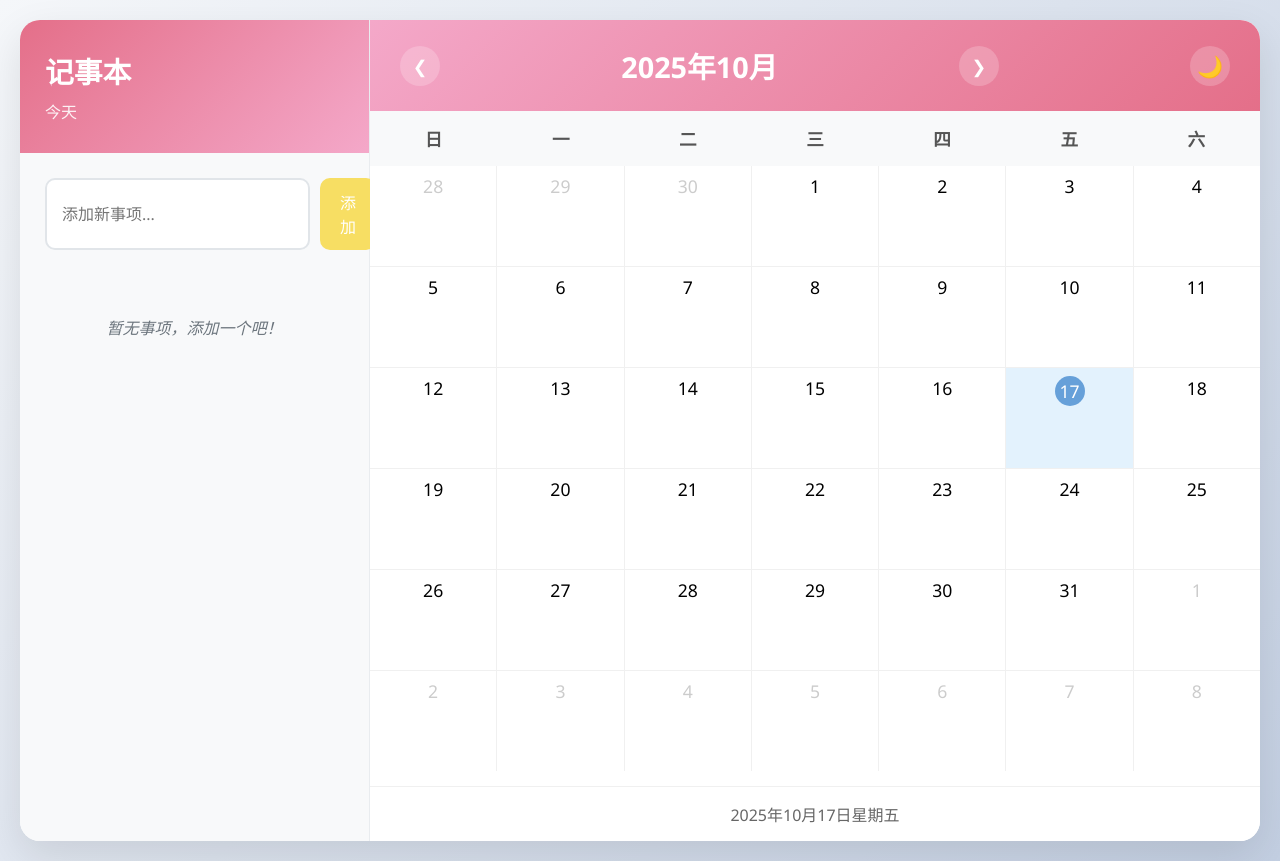
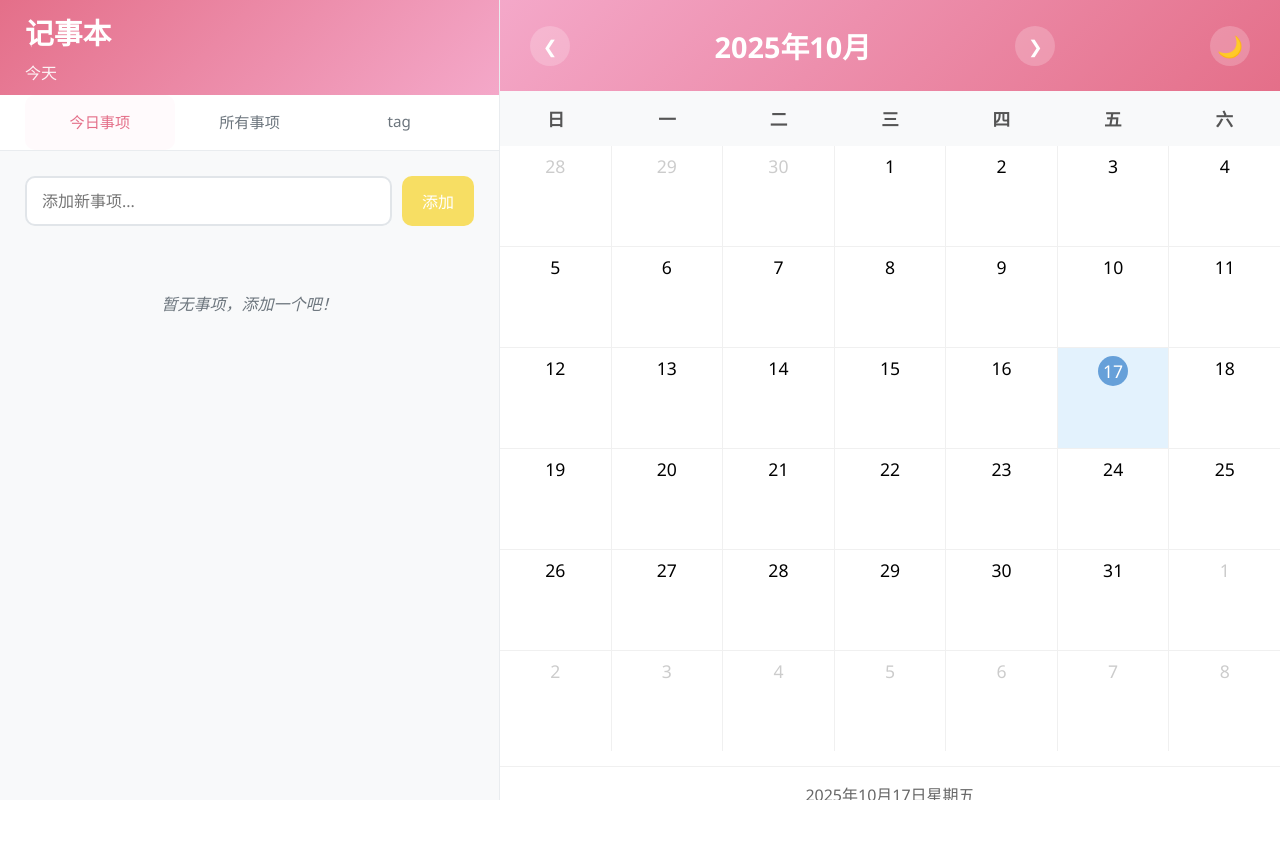
Before and after one commit to ghostZLY/heart-period-notes, a Vue app in the folder notes-vue/: page / in a window 1280 px wide. After the commit the page ends 800 px from the top, so only its background shows below. Built offline with nearby package versions, Linux system fonts and the light colour scheme.

Commit message:
更新样式：优化组件视觉效果

```diff
--- a/notes-vue/src/components/PeriodModal.vue
+++ b/notes-vue/src/components/PeriodModal.vue
@@ -39,6 +39,6 @@ export default {
 }
 
 .option[data-type="period"] {
-  border-left: 4px solid #f44336;
+/*  border-left: 4px solid #f44336;*/
 }
 </style>
--- a/notes-vue/src/components/TodoSidebar.vue
+++ b/notes-vue/src/components/TodoSidebar.vue
@@ -4,33 +4,47 @@
       <h2>记事本</h2>
       <div class="selected-date">{{ selectedDateDisplay }}</div>
     </div>
+
+    <!-- 新增的Tab栏 -->
+    <div class="tab-container">
+      <button class="tab-button"
+              :class="{ active: activeTab === 'today' }"
+              @click="activeTab = 'today'">
+        今日事项
+      </button>
+      <button class="tab-button"
+              :class="{ active: activeTab === 'all' }"
+              @click="activeTab = 'all'">
+        所有事项
+      </button>
+      <button class="tab-button"
+              :class="{ active: activeTab === 'completed' }"
+              @click="activeTab = 'completed'">
+        tag
+      </button>
+    </div>
+
     <div class="todo-content">
       <div class="todo-input-section">
-        <input
-          type="text"
+        <input type="text"
                v-model="newTodoText"
                @keyup.enter="addTodo"
-          placeholder="添加新事项..."
-        >
+               placeholder="添加新事项...">
         <button @click="addTodo">添加</button>
       </div>
       <div class="todo-list">
-        <div
-          v-for="todo in currentTodos"
+        <div v-for="todo in filteredTodos"
              :key="todo.id"
              class="todo-item"
-          :class="{ completed: todo.completed }"
-        >
-          <input
-            type="checkbox"
+             :class="{ completed: todo.completed }">
+          <input type="checkbox"
                  :checked="todo.completed"
-            @change="$emit('toggle-todo', todo.id)"
-          >
+                 @change="$emit('toggle-todo', todo.id)">
           <span class="todo-text">{{ todo.text }}</span>
           <button class="delete-todo" @click="$emit('delete-todo', todo.id)">×</button>
         </div>
-        <div v-if="currentTodos.length === 0" class="empty-state">
-          暂无事项，添加一个吧！
+        <div v-if="filteredTodos.length === 0" class="empty-state">
+          {{ emptyMessage }}
         </div>
       </div>
     </div>
@@ -49,6 +63,42 @@ export default {
     emits: ['add-todo', 'toggle-todo', 'delete-todo'],
     setup(props, { emit }) {
       const newTodoText = ref('')
+      const activeTab = ref('today') // 默认选中今日事项
+
+      // 根据tab过滤待办事项
+      const filteredTodos = computed(() => {
+        const dateKey = formatDate(props.selectedDate)
+        const todayTodos = props.todos[dateKey] || []
+
+        switch (activeTab.value) {
+          case 'today':
+            return todayTodos
+          case 'all':
+            // 获取所有日期的待办事项
+            return Object.values(props.todos).flat()
+          case 'completed':
+            // 获取所有已完成的待办事项
+            return Object.values(props.todos)
+              .flat()
+              .filter(todo => todo.completed)
+          default:
+            return todayTodos
+        }
+      })
+
+      // 空状态提示信息
+      const emptyMessage = computed(() => {
+        switch (activeTab.value) {
+          case 'today':
+            return '暂无事项，添加一个吧！'
+          case 'all':
+            return '还没有任何待办事项'
+          case 'completed':
+            return '还没有添加tag'
+          default:
+            return '暂无事项'
+        }
+      })
 
       // 当前选中日期的待办事项
       const currentTodos = computed(() => {
@@ -112,6 +162,9 @@ export default {
 
       return {
         newTodoText,
+        activeTab,
+        filteredTodos,
+        emptyMessage,
         currentTodos,
         selectedDateDisplay,
         addTodo
@@ -122,7 +175,7 @@ export default {
 
 <style scoped>
   .todo-sidebar {
-  width: 350px;
+    width: 500px;
     background: #f8f9fa;
     border-right: 1px solid #e9ecef;
     display: flex;
@@ -130,7 +183,7 @@ export default {
   }
 
   .todo-header {
-  padding: 30px 25px;
+    padding: 11px 25px;
     background: linear-gradient(135deg, #e46f89 0%, #f4a8c9 100%);
     color: white;
   }
@@ -143,6 +196,38 @@ export default {
   .selected-date {
     font-size: 1rem;
     opacity: 0.9;
+  }
+
+  /* 新增的Tab栏样式 */
+  .tab-container {
+    display: flex;
+    background: white;
+    border-bottom: 1px solid #e9ecef;
+    padding: 0 25px;
+  }
+
+  .tab-button {
+    flex: 1;
+    padding: 15px 0;
+    background: none;
+    border: none;
+    border-bottom: 3px solid transparent;
+    color: #6c757d;
+    cursor: pointer;
+    font-size: 0.95rem;
+    font-weight: 500;
+    transition: all 0.3s ease;
+  }
+
+    .tab-button:hover {
+      color: #e46f89;
+      background-color: #f8f9fa;
+    }
+
+    .tab-button.active {
+      color: #e46f89;
+/*      border-bottom-color: #e46f89;*/
+      background-color: #fffafc;
     }
 
   .todo-content {
--- a/notes-vue/src/styles/main.css
+++ b/notes-vue/src/styles/main.css
@@ -8,19 +8,24 @@
 body {
     background: linear-gradient(135deg, #f5f7fa 0%, #c3cfe2 100%);
     min-height: 100vh;
-    padding: 20px;
+/*    padding: 20px;*/
 }
 
 /* 主容器布局 */
 .app-container {
     display: flex;
-    max-width: 1400px;
-    margin: 0 auto;
+    /*    max-width: 1400px;*/
+    margin: 0;
+    padding: 0;
+    width: 100vw;
+    height: 100vh;
+    border: none;
     background: white;
-    border-radius: 20px;
-    box-shadow: 0 15px 40px rgba(0, 0, 0, 0.1);
+    /*    border-radius: 20px;*/
+/*    box-shadow: 0 15px 40px rgba(0, 0, 0, 0.1);*/
     overflow: hidden;
     min-height: 800px;
+    position: relative;
 }
 
 /* 弹窗样式 */
```
Lines whose indentation alone changed are shown as unchanged.
